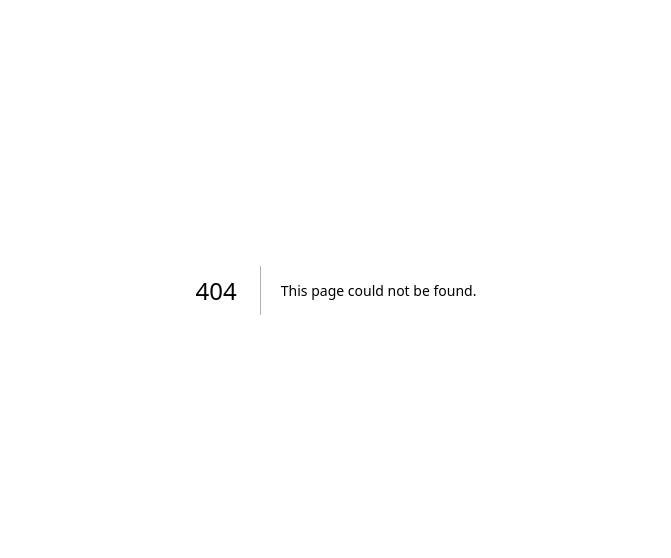
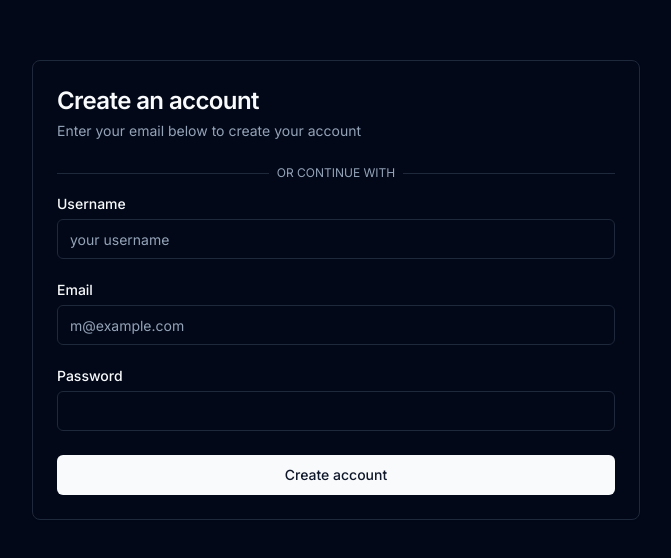
Before and after one commit to Redoni18/reddited, a Next.js app in the folder reddited-web/: page /register in a window 1280 px wide. Before the commit this address had no page. Shown: the part 110-668 px from the top of the page, without its empty margins (304-975 px from the left). Built offline with nearby package versions, Linux system fonts and the light colour scheme.

Commit message:
create register page

```diff
--- a/reddited-web/package.json
+++ b/reddited-web/package.json
@@ -9,6 +9,8 @@
     "lint": "next lint"
   },
   "dependencies": {
+    "@radix-ui/react-label": "^2.0.2",
+    "@radix-ui/react-slot": "^1.0.2",
     "class-variance-authority": "^0.7.0",
     "clsx": "^2.0.0",
     "lucide-react": "^0.284.0",
--- a/reddited-web/src/app/layout.tsx
+++ b/reddited-web/src/app/layout.tsx
@@ -5,8 +5,8 @@
 const inter = Inter({ subsets: ['latin'] })
 
 export const metadata: Metadata = {
-  title: 'Create Next App',
-  description: 'Generated by create next app',
+  title: 'Reddited: Reddit Clone',
+  description: 'Reddit clone app generated by create next app',
 }
 
 export default function RootLayout({
@@ -15,8 +15,8 @@
   children: React.ReactNode
 }) {
   return (
-    <html className='dark' lang="en">
-      <body className={inter.className}>{children}</body>
+    <html className='dark container mx-auto h-full box-border' lang="en">
+      <body className={`${inter.className} h-full flex items-center`}>{children}</body>
     </html>
   )
 }
--- /dev/null
+++ b/reddited-web/src/app/register/page.tsx
@@ -0,0 +1,61 @@
+import React from "react";
+
+import { Button } from "../../components/ui/button"
+import {
+  Card,
+  CardContent,
+  CardDescription,
+  CardFooter,
+  CardHeader,
+  CardTitle,
+} from "@/components/ui/card"
+import { Input } from "../../components/ui/input"
+import { Label } from "../../components/ui/label"
+
+interface registerProps {
+
+}
+
+const Register: React.FC<registerProps> = ({}) => {
+    return (
+        <Card className="w-1/2 mx-auto">
+            <CardHeader className="space-y-1">
+                <CardTitle className="text-2xl">Create an account</CardTitle>
+                <CardDescription>
+                    Enter your email below to create your account
+                </CardDescription>
+            </CardHeader>
+            <CardContent className="grid gap-4">
+                <div className="relative">
+                    <div className="absolute inset-0 flex items-center">
+                        <span className="w-full border-t" />
+                    </div>
+                    <div className="relative flex justify-center text-xs uppercase">
+                    <span className="bg-background px-2 text-muted-foreground">
+                        Or continue with
+                    </span>
+                    </div>
+                </div>
+                <div className="grid gap-6">
+                    <div className="grid gap-2">
+                        <Label htmlFor="username">Username</Label>
+                        <Input id="username" type="text" placeholder="your username" />
+                    </div>
+                    <div className="grid gap-2">
+                        <Label htmlFor="email">Email</Label>
+                        <Input id="email" type="email" placeholder="m@example.com" />
+                    </div>
+                    <div className="grid gap-2">
+                        <Label htmlFor="password">Password</Label>
+                        <Input id="password" type="password" />
+                    </div>
+                </div>
+            </CardContent>
+            <CardFooter>
+                <Button className="w-full">Create account</Button>
+            </CardFooter>
+      </Card>
+    )
+}
+
+export default Register;
--- /dev/null
+++ b/reddited-web/src/components/ui/button.tsx
@@ -0,0 +1,56 @@
+import * as React from "react"
+import { Slot } from "@radix-ui/react-slot"
+import { cva, type VariantProps } from "class-variance-authority"
+
+import { cn } from "@/lib/utils"
+
+const buttonVariants = cva(
+  "inline-flex items-center justify-center rounded-md text-sm font-medium ring-offset-background transition-colors focus-visible:outline-none focus-visible:ring-2 focus-visible:ring-ring focus-visible:ring-offset-2 disabled:pointer-events-none disabled:opacity-50",
+  {
+    variants: {
+      variant: {
+        default: "bg-primary text-primary-foreground hover:bg-primary/90",
+        destructive:
+          "bg-destructive text-destructive-foreground hover:bg-destructive/90",
+        outline:
+          "border border-input bg-background hover:bg-accent hover:text-accent-foreground",
+        secondary:
+          "bg-secondary text-secondary-foreground hover:bg-secondary/80",
+        ghost: "hover:bg-accent hover:text-accent-foreground",
+        link: "text-primary underline-offset-4 hover:underline",
+      },
+      size: {
+        default: "h-10 px-4 py-2",
+        sm: "h-9 rounded-md px-3",
+        lg: "h-11 rounded-md px-8",
+        icon: "h-10 w-10",
+      },
+    },
+    defaultVariants: {
+      variant: "default",
+      size: "default",
+    },
+  }
+)
+
+export interface ButtonProps
+  extends React.ButtonHTMLAttributes<HTMLButtonElement>,
+    VariantProps<typeof buttonVariants> {
+  asChild?: boolean
+}
+
+const Button = React.forwardRef<HTMLButtonElement, ButtonProps>(
+  ({ className, variant, size, asChild = false, ...props }, ref) => {
+    const Comp = asChild ? Slot : "button"
+    return (
+      <Comp
+        className={cn(buttonVariants({ variant, size, className }))}
+        ref={ref}
+        {...props}
+      />
+    )
+  }
+)
+Button.displayName = "Button"
+
+export { Button, buttonVariants }
--- /dev/null
+++ b/reddited-web/src/components/ui/card.tsx
@@ -0,0 +1,79 @@
+import * as React from "react"
+
+import { cn } from "@/lib/utils"
+
+const Card = React.forwardRef<
+  HTMLDivElement,
+  React.HTMLAttributes<HTMLDivElement>
+>(({ className, ...props }, ref) => (
+  <div
+    ref={ref}
+    className={cn(
+      "rounded-lg border bg-card text-card-foreground shadow-sm",
+      className
+    )}
+    {...props}
+  />
+))
+Card.displayName = "Card"
+
+const CardHeader = React.forwardRef<
+  HTMLDivElement,
+  React.HTMLAttributes<HTMLDivElement>
+>(({ className, ...props }, ref) => (
+  <div
+    ref={ref}
+    className={cn("flex flex-col space-y-1.5 p-6", className)}
+    {...props}
+  />
+))
+CardHeader.displayName = "CardHeader"
+
+const CardTitle = React.forwardRef<
+  HTMLParagraphElement,
+  React.HTMLAttributes<HTMLHeadingElement>
+>(({ className, ...props }, ref) => (
+  <h3
+    ref={ref}
+    className={cn(
+      "text-2xl font-semibold leading-none tracking-tight",
+      className
+    )}
+    {...props}
+  />
+))
+CardTitle.displayName = "CardTitle"
+
+const CardDescription = React.forwardRef<
+  HTMLParagraphElement,
+  React.HTMLAttributes<HTMLParagraphElement>
+>(({ className, ...props }, ref) => (
+  <p
+    ref={ref}
+    className={cn("text-sm text-muted-foreground", className)}
+    {...props}
+  />
+))
+CardDescription.displayName = "CardDescription"
+
+const CardContent = React.forwardRef<
+  HTMLDivElement,
+  React.HTMLAttributes<HTMLDivElement>
+>(({ className, ...props }, ref) => (
+  <div ref={ref} className={cn("p-6 pt-0", className)} {...props} />
+))
+CardContent.displayName = "CardContent"
+
+const CardFooter = React.forwardRef<
+  HTMLDivElement,
+  React.HTMLAttributes<HTMLDivElement>
+>(({ className, ...props }, ref) => (
+  <div
+    ref={ref}
+    className={cn("flex items-center p-6 pt-0", className)}
+    {...props}
+  />
+))
+CardFooter.displayName = "CardFooter"
+
+export { Card, CardHeader, CardFooter, CardTitle, CardDescription, CardContent }
--- /dev/null
+++ b/reddited-web/src/components/ui/input.tsx
@@ -0,0 +1,25 @@
+import * as React from "react"
+
+import { cn } from "@/lib/utils"
+
+export interface InputProps
+  extends React.InputHTMLAttributes<HTMLInputElement> {}
+
+const Input = React.forwardRef<HTMLInputElement, InputProps>(
+  ({ className, type, ...props }, ref) => {
+    return (
+      <input
+        type={type}
+        className={cn(
+          "flex h-10 w-full rounded-md border border-input bg-background px-3 py-2 text-sm ring-offset-background file:border-0 file:bg-transparent file:text-sm file:font-medium placeholder:text-muted-foreground focus-visible:outline-none focus-visible:ring-2 focus-visible:ring-ring focus-visible:ring-offset-2 disabled:cursor-not-allowed disabled:opacity-50",
+          className
+        )}
+        ref={ref}
+        {...props}
+      />
+    )
+  }
+)
+Input.displayName = "Input"
+
+export { Input }
--- /dev/null
+++ b/reddited-web/src/components/ui/label.tsx
@@ -0,0 +1,26 @@
+"use client"
+
+import * as React from "react"
+import * as LabelPrimitive from "@radix-ui/react-label"
+import { cva, type VariantProps } from "class-variance-authority"
+
+import { cn } from "@/lib/utils"
+
+const labelVariants = cva(
+  "text-sm font-medium leading-none peer-disabled:cursor-not-allowed peer-disabled:opacity-70"
+)
+
+const Label = React.forwardRef<
+  React.ElementRef<typeof LabelPrimitive.Root>,
+  React.ComponentPropsWithoutRef<typeof LabelPrimitive.Root> &
+    VariantProps<typeof labelVariants>
+>(({ className, ...props }, ref) => (
+  <LabelPrimitive.Root
+    ref={ref}
+    className={cn(labelVariants(), className)}
+    {...props}
+  />
+))
+Label.displayName = LabelPrimitive.Root.displayName
+
+export { Label }
```
Also changed, not shown: 1 other file (tests, documents, lock files or other folders).
